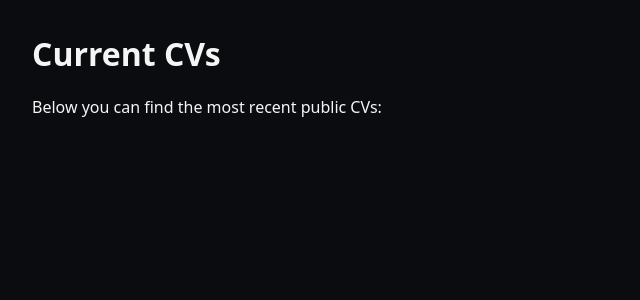
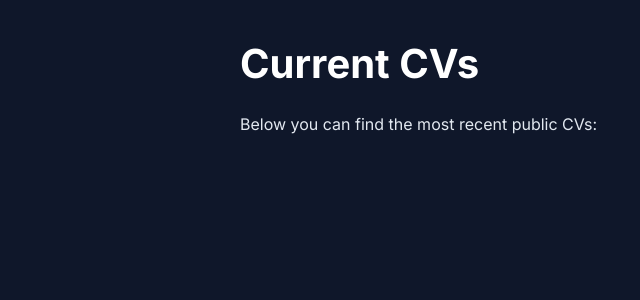
Before and after one commit to aporkolab/porkolab-cv-site, a Jekyll site: the page built from index.md, in a window 1280 px wide. Shown: the top 300 px of the page, without its empty margins (0-640 px from the left). Built offline with Jekyll 4.4.1, drawn with Linux system fonts in a browser that asks for light colours.

Commit message:
Refactor HTML layout with new styling and structure

```diff
--- a/_layouts/default.html
+++ b/_layouts/default.html
@@ -4,19 +4,73 @@
     <meta charset="utf-8" />
     <title>{{ page.title }} - {{ site.title }}</title>
     <meta name="viewport" content="width=device-width, initial-scale=1" />
+    <link rel="preconnect" href="https://fonts.googleapis.com">
+    <link rel="preconnect" href="https://fonts.gstatic.com" crossorigin>
+    <link href="https://fonts.googleapis.com/css2?family=Inter:wght@300;400;600;700&display=swap" rel="stylesheet">
     <style>
+        :root {
+            --bg: #0f172a;
+            --card: #1e293b;
+            --text: #e2e8f0;
+            --muted: #94a3b8;
+            --accent: #38bdf8;
+        }
         body {
-        font-family: system-ui, -apple-system, BlinkMacSystemFont, sans-serif;
-        margin: 2rem;
-        background: #0b0c10;
-        color: #f5f5f5;
+            font-family: 'Inter', sans-serif;
+            margin: 0;
+            background: var(--bg);
+            color: var(--text);
+            line-height: 1.6;
         }
-      a {
-        color: #61dafb;
+        .container {
+            max-width: 800px;
+            margin: 0 auto;
+            padding: 2rem 1rem;
         }
+        header {
+            text-align: center;
+            margin-bottom: 3rem;
+            border-bottom: 1px solid #334155;
+            padding-bottom: 2rem;
+        }
+        h1 { font-size: 2.5rem; margin: 0; color: #fff; }
+        h2 { color: var(--accent); margin-top: 2.5rem; font-size: 1.5rem; border-bottom: 1px solid #334155; padding-bottom: 0.5rem; }
+        h3 { font-size: 1.2rem; margin-bottom: 0.2rem; color: #fff; }
+        .subtitle { color: var(--muted); font-size: 1.1rem; margin-top: 0.5rem; }
+        .meta { color: var(--muted); font-size: 0.9rem; margin-bottom: 1rem; }
+        .card {
+            background: var(--card);
+            padding: 1.5rem;
+            border-radius: 8px;
+            margin-bottom: 1.5rem;
+            box-shadow: 0 4px 6px -1px rgba(0, 0, 0, 0.1);
+        }
+        .tag {
+            display: inline-block;
+            background: #334155;
+            padding: 0.2rem 0.6rem;
+            border-radius: 4px;
+            font-size: 0.85rem;
+            margin-right: 0.5rem;
+            margin-bottom: 0.5rem;
+        }
+        a { color: var(--accent); text-decoration: none; }
+        a:hover { text-decoration: underline; }
+        .download-btn {
+            display: inline-block;
+            background: var(--accent);
+            color: #0f172a;
+            padding: 0.5rem 1rem;
+            border-radius: 6px;
+            font-weight: bold;
+            margin-top: 1rem;
+        }
+        .download-btn:hover { background: #0ea5e9; text-decoration: none; }
     </style>
 </head>
 <body>
-    <main>{{ content }}</main>
+    <div class="container">
+        {{ content }}
+    </div>
 </body>
 </html>
```
Lines whose indentation alone changed are shown as unchanged.
